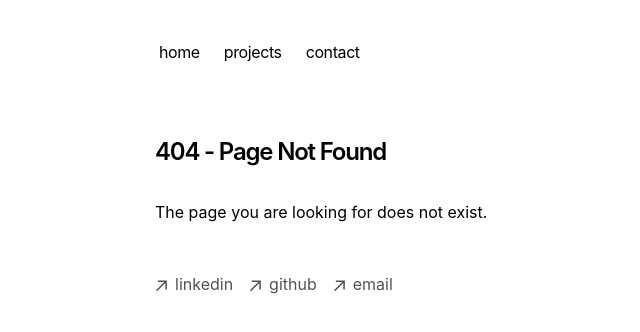
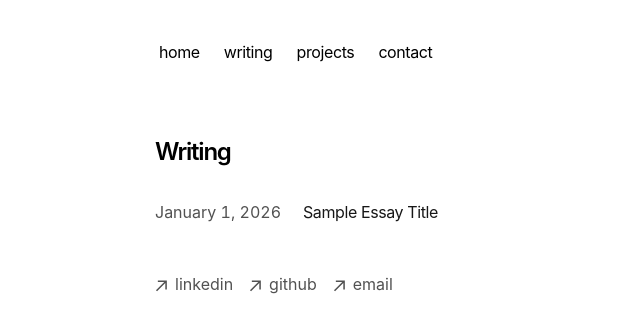
Before and after one commit to colinc1123/colincammack, a Next.js app: page /writing in a window 1280 px wide. Before the commit this address had no page. Shown: the top 332 px of the page, without its empty margins (197-837 px from the left). Built offline with nearby package versions, Linux system fonts and the light colour scheme.

Commit message:
major changes

```diff
--- a/app/components/nav.tsx
+++ b/app/components/nav.tsx
@@ -3,6 +3,9 @@
 const navItems = {
   '/': {
     name: 'home',
+  },
+  '/writing': {
+    name: 'writing',
   },
   '/blog': {
     name: 'projects',
--- /dev/null
+++ b/app/writing/[slug]/page.tsx
@@ -0,0 +1,89 @@
+import { notFound } from 'next/navigation'
+import { CustomMDX } from 'app/components/mdx'
+import { formatDate, getWritingPosts } from 'app/writing/utils'
+import { baseUrl } from 'app/sitemap'
+export const runtime = 'nodejs'
+export const dynamicParams = false
+export const dynamic = 'force-static'
+
+export async function generateStaticParams() {
+  let posts = getWritingPosts()
+  return posts.map((post) => ({
+    slug: post.slug,
+  }))
+}
+
+export async function generateMetadata({ params }) {
+  const { slug } = await params
+  let post = getWritingPosts().find((post) => post.slug === slug)
+  if (!post) return
+
+  let { title, publishedAt: publishedTime, summary: description, image } = post.metadata
+  let ogImage = image ? image : `${baseUrl}/og?title=${encodeURIComponent(title)}`
+
+  return {
+    title,
+    description,
+    openGraph: {
+      title,
+      description,
+      type: 'article',
+      publishedTime,
+      url: `${baseUrl}/writing/${post.slug}`,
+      images: [{ url: ogImage }],
+    },
+    twitter: {
+      card: 'summary_large_image',
+      title,
+      description,
+      images: [ogImage],
+    },
+  }
+}
+
+export default async function WritingPost({ params }) {
+  const { slug } = await params
+  let post = getWritingPosts().find((post) => post.slug === slug)
+
+  if (!post) {
+    notFound()
+  }
+
+  return (
+    <section>
+      <script
+        type="application/ld+json"
+        suppressHydrationWarning
+        dangerouslySetInnerHTML={{
+          __html: JSON.stringify({
+            '@context': 'https://schema.org',
+            '@type': 'BlogPosting',
+            headline: post.metadata.title,
+            datePublished: post.metadata.publishedAt,
+            dateModified: post.metadata.publishedAt,
+            description: post.metadata.summary,
+            image: post.metadata.image
+              ? `${baseUrl}${post.metadata.image}`
+              : `/og?title=${encodeURIComponent(post.metadata.title)}`,
+            url: `${baseUrl}/writing/${post.slug}`,
+            author: {
+              '@type': 'Person',
+              name: 'Colin Cammack',
+            },
+          }),
+        }}
+      />
+      <h1 className="title font-semibold text-2xl tracking-tighter">
+        {post.metadata.title}
+      </h1>
+      <div className="flex justify-between items-center mt-2 mb-8 text-sm">
+        <p className="text-sm text-neutral-600 dark:text-neutral-400">
+          {formatDate(post.metadata.publishedAt)}
+        </p>
+      </div>
+      <article className="prose">
+        <CustomMDX source={post.content} />
+      </article>
+    </section>
+  )
+}
--- /dev/null
+++ b/app/writing/page.tsx
@@ -0,0 +1,42 @@
+import Link from 'next/link'
+import { getWritingPosts, formatDate } from 'app/writing/utils'
+export const runtime = 'nodejs'
+
+export const metadata = {
+  title: 'Writing',
+  description: 'Essays and writing by Colin Cammack.',
+}
+
+export default function WritingPage() {
+  let allPosts = getWritingPosts()
+
+  return (
+    <section>
+      <h1 className="font-semibold text-2xl mb-8 tracking-tighter">Writing</h1>
+      <div>
+        {allPosts
+          .sort((a, b) =>
+            new Date(a.metadata.publishedAt) > new Date(b.metadata.publishedAt)
+              ? -1
+              : 1
+          )
+          .map((post) => (
+            <Link
+              key={post.slug}
+              className="flex flex-col space-y-1 mb-4"
+              href={`/writing/${post.slug}`}
+            >
+              <div className="w-full flex flex-col md:flex-row space-x-0 md:space-x-2">
+                <p className="text-neutral-600 dark:text-neutral-400 w-[140px] tabular-nums">
+                  {formatDate(post.metadata.publishedAt, false)}
+                </p>
+                <p className="text-neutral-900 dark:text-neutral-100 tracking-tight">
+                  {post.metadata.title}
+                </p>
+              </div>
+            </Link>
+          ))}
+      </div>
+    </section>
+  )
+}
--- /dev/null
+++ b/app/writing/posts/sample.mdx
@@ -0,0 +1,17 @@
+---
+title: 'Sample Essay Title'
+publishedAt: '2026-01-01'
+summary: 'A one-sentence description of what this piece is about.'
+---
+
+Your essay content goes here. Write in plain Markdown — paragraphs, headers, links, all work normally.
+
+## A Section Heading
+
+Lorem ipsum and so on. You can use **bold**, *italics*, and [links](https://example.com).
+
+> Block quotes work too if you want to pull out a key idea.
+
+---
+
+Another section, or just keep writing in flowing paragraphs. No required structure.
--- /dev/null
+++ b/app/writing/utils.ts
@@ -0,0 +1,85 @@
+import fs from 'fs'
+import path from 'path'
+
+type Metadata = {
+  title: string
+  publishedAt: string
+  summary: string
+  image?: string
+}
+
+function parseFrontmatter(fileContent: string) {
+  let frontmatterRegex = /---\s*([\s\S]*?)\s*---/
+  let match = frontmatterRegex.exec(fileContent)
+  let frontMatterBlock = match![1]
+  let content = fileContent.replace(frontmatterRegex, '').trim()
+  let frontMatterLines = frontMatterBlock.trim().split('\n')
+  let metadata: Partial<Metadata> = {}
+
+  frontMatterLines.forEach((line) => {
+    let [key, ...valueArr] = line.split(': ')
+    let value = valueArr.join(': ').trim()
+    value = value.replace(/^['"](.*)['"]$/, '$1')
+    metadata[key.trim() as keyof Metadata] = value
+  })
+
+  return { metadata: metadata as Metadata, content }
+}
+
+function getMDXFiles(dir) {
+  return fs.readdirSync(dir).filter((file) => path.extname(file) === '.mdx')
+}
+
+function readMDXFile(filePath) {
+  let rawContent = fs.readFileSync(filePath, 'utf-8')
+  return parseFrontmatter(rawContent)
+}
+
+function getMDXData(dir) {
+  let mdxFiles = getMDXFiles(dir)
+  return mdxFiles.map((file) => {
+    let { metadata, content } = readMDXFile(path.join(dir, file))
+    let slug = path.basename(file, path.extname(file))
+    return { metadata, slug, content }
+  })
+}
+
+export function getWritingPosts() {
+  return getMDXData(path.join(process.cwd(), 'app', 'writing', 'posts'))
+}
+
+export function formatDate(date: string, includeRelative = false) {
+  let currentDate = new Date()
+  if (!date.includes('T')) {
+    date = `${date}T00:00:00`
+  }
+  let targetDate = new Date(date)
+
+  let yearsAgo = currentDate.getFullYear() - targetDate.getFullYear()
+  let monthsAgo = currentDate.getMonth() - targetDate.getMonth()
+  let daysAgo = currentDate.getDate() - targetDate.getDate()
+
+  let formattedDate = ''
+
+  if (yearsAgo > 0) {
+    formattedDate = `${yearsAgo}y ago`
+  } else if (monthsAgo > 0) {
+    formattedDate = `${monthsAgo}mo ago`
+  } else if (daysAgo > 0) {
+    formattedDate = `${daysAgo}d ago`
+  } else {
+    formattedDate = 'Today'
+  }
+
+  let fullDate = targetDate.toLocaleString('en-us', {
+    month: 'long',
+    day: 'numeric',
+    year: 'numeric',
+  })
+
+  if (!includeRelative) {
+    return fullDate
+  }
+
+  return `${fullDate} (${formattedDate})`
+}
--- a/next.config.js
+++ b/next.config.js
@@ -3,6 +3,8 @@
   outputFileTracingIncludes: {
     "/blog": ["./app/blog/posts/**/*"],
     "/blog/[slug]": ["./app/blog/posts/**/*"],
+    "/writing": ["./app/writing/posts/**/*"],
+    "/writing/[slug]": ["./app/writing/posts/**/*"],
   },
 };
 
```
